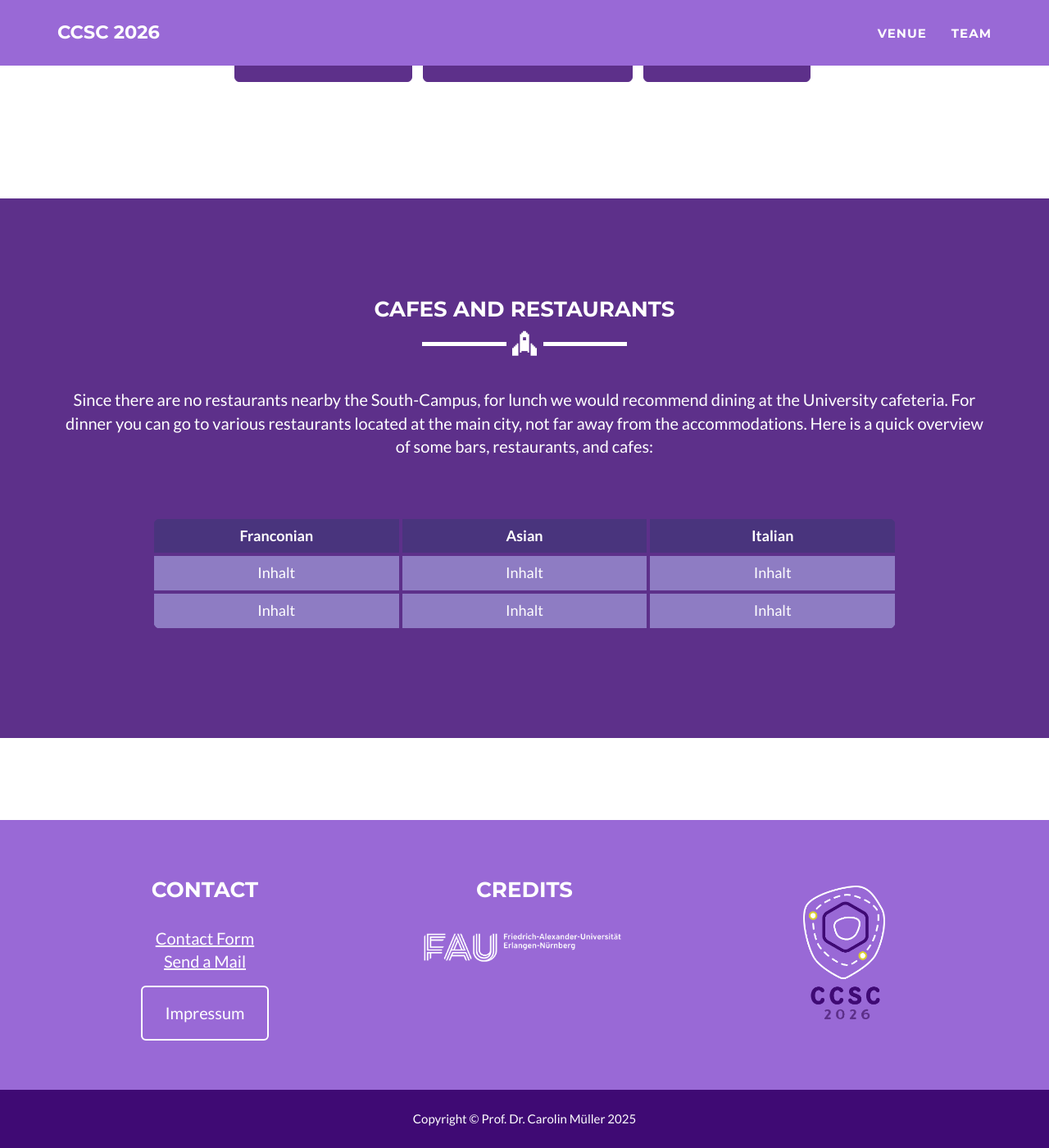
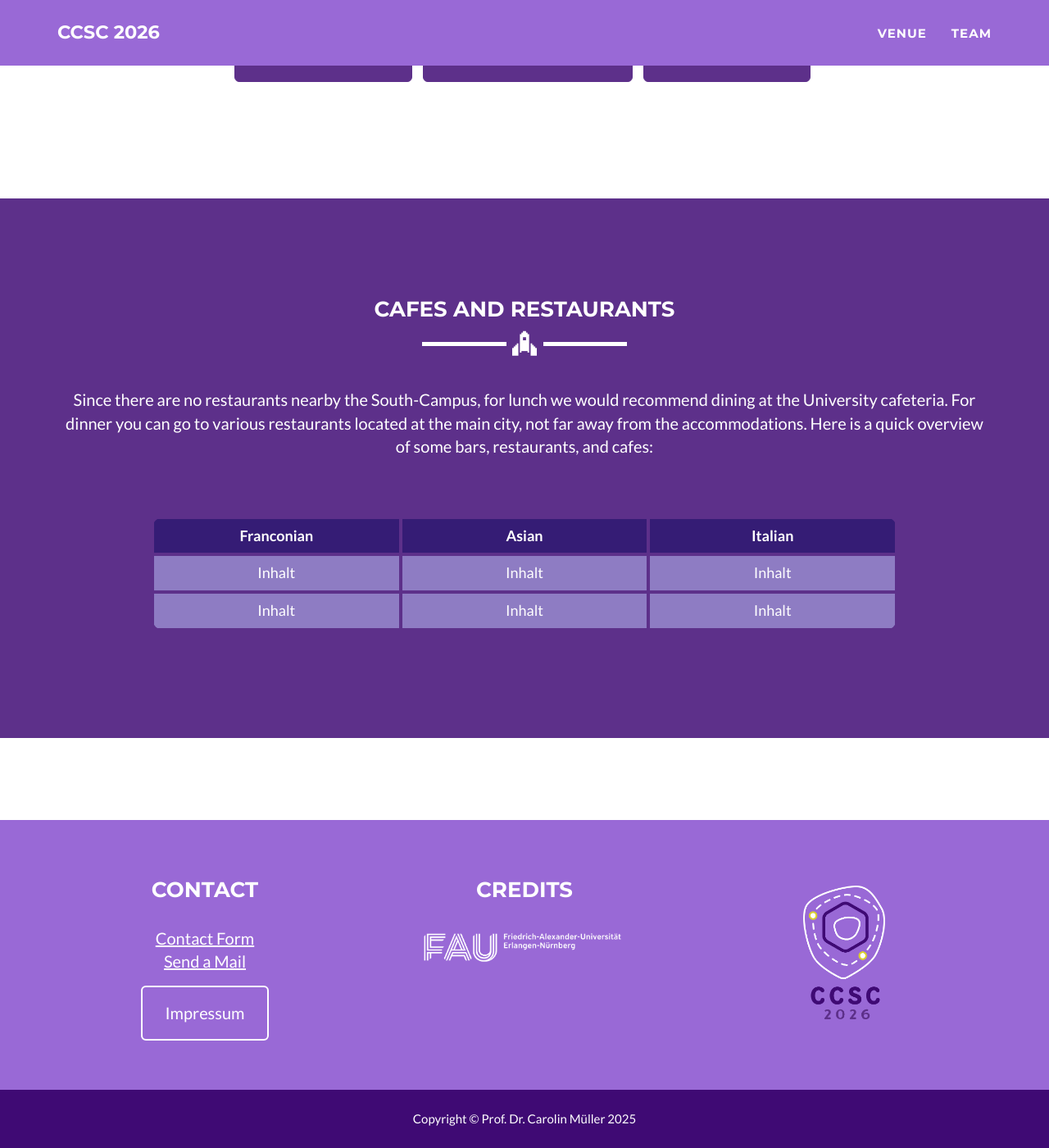
Before and after one commit to ccsc2026/ccsc2026.github.io, a Jekyll site: the page built from venue.html, in a window 1280 px wide and 1400 px high, scrolled down 2125 px. Shown: the whole window at 82% size. Built offline with Jekyll 4.4.1, drawn with Linux system fonts in a browser that asks for light colours.

Commit message:
Update venue.html
color change

```diff
--- a/venue.html
+++ b/venue.html
@@ -114,7 +114,7 @@ layout: page
             padding: 8px;
         }
         th {
-        background-color: #49347d;
+        background-color: #351c75;
       	text-align: center;
 	}
         td {
```
